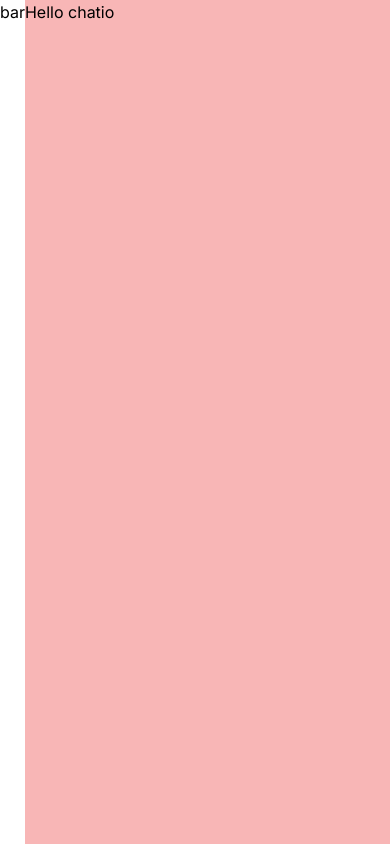
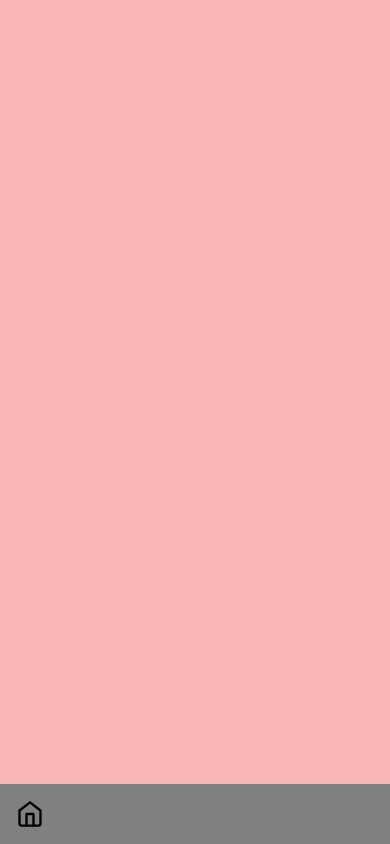
Before and after one commit to pavelvanis/chatio, a Next.js app: page / in a window 390 px wide. Built offline with nearby package versions, Linux system fonts and the light colour scheme.

Commit message:
Update Bar

```diff
--- a/package.json
+++ b/package.json
@@ -9,7 +9,9 @@
     "lint": "next lint"
   },
   "dependencies": {
+    "lucide-react": "^0.294.0",
     "next": "14.0.4",
+    "next-auth": "^4.24.5",
     "react": "^18",
     "react-dom": "^18",
     "tailwind-merge": "^2.1.0"
--- a/src/app/globals.css
+++ b/src/app/globals.css
@@ -19,9 +19,26 @@
 body {
   display: flex;
   min-height: 100vh;
+  max-width: 2000px;
+  margin: 0 auto;
 }
 
 main {
   flex-grow: 1;
   background-color: rgb(248, 182, 182);
+  padding: 2rem;
+  padding-top: 0.75rem;
 }
+
+.bar {
+  background-color: gray;
+}
+
+@media (max-width: 640px) {
+  .bar {
+    position: fixed;
+    bottom: 0;
+    width: 100%;
+    padding: 1rem;
+  }
+}
--- a/src/app/page.tsx
+++ b/src/app/page.tsx
@@ -1,9 +1,5 @@
-import Image from 'next/image'
+import Image from "next/image";
 
 export default function Home() {
-  return (
-    <main className="">
-      Hello chatio
-    </main>
-  )
+  return <></>;
 }
--- a/src/components/bar/bar.tsx
+++ b/src/components/bar/bar.tsx
@@ -1,10 +1,11 @@
+import { HomeIcon } from 'lucide-react';
 import React from 'react';
 
 const Bar = () => {
     return (
         // Left side bar
-        <div className="bar">
-            bar
+        <div className="bar p-3">
+            <HomeIcon className='w-7 h-7'/>
         </div>
     );
 };
```
Also changed, not shown: 1 other file (tests, documents, lock files or other folders).
